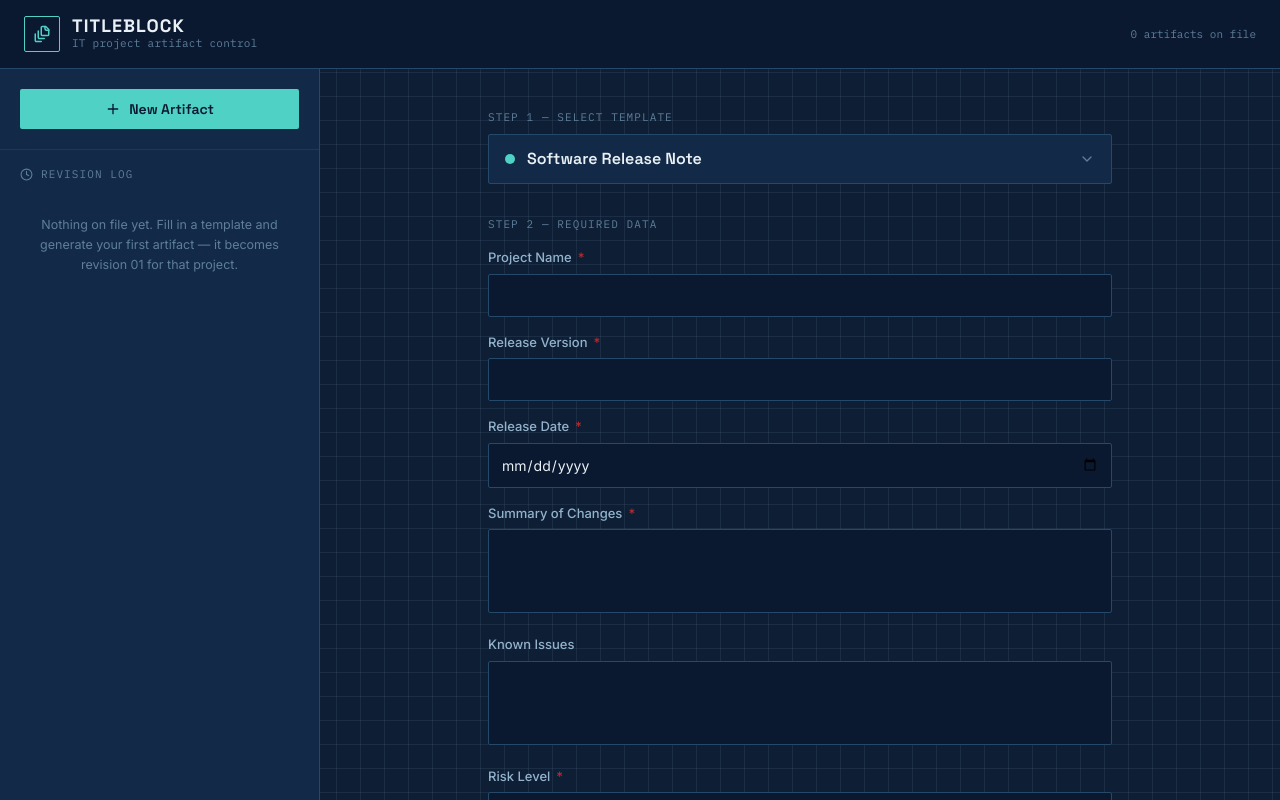
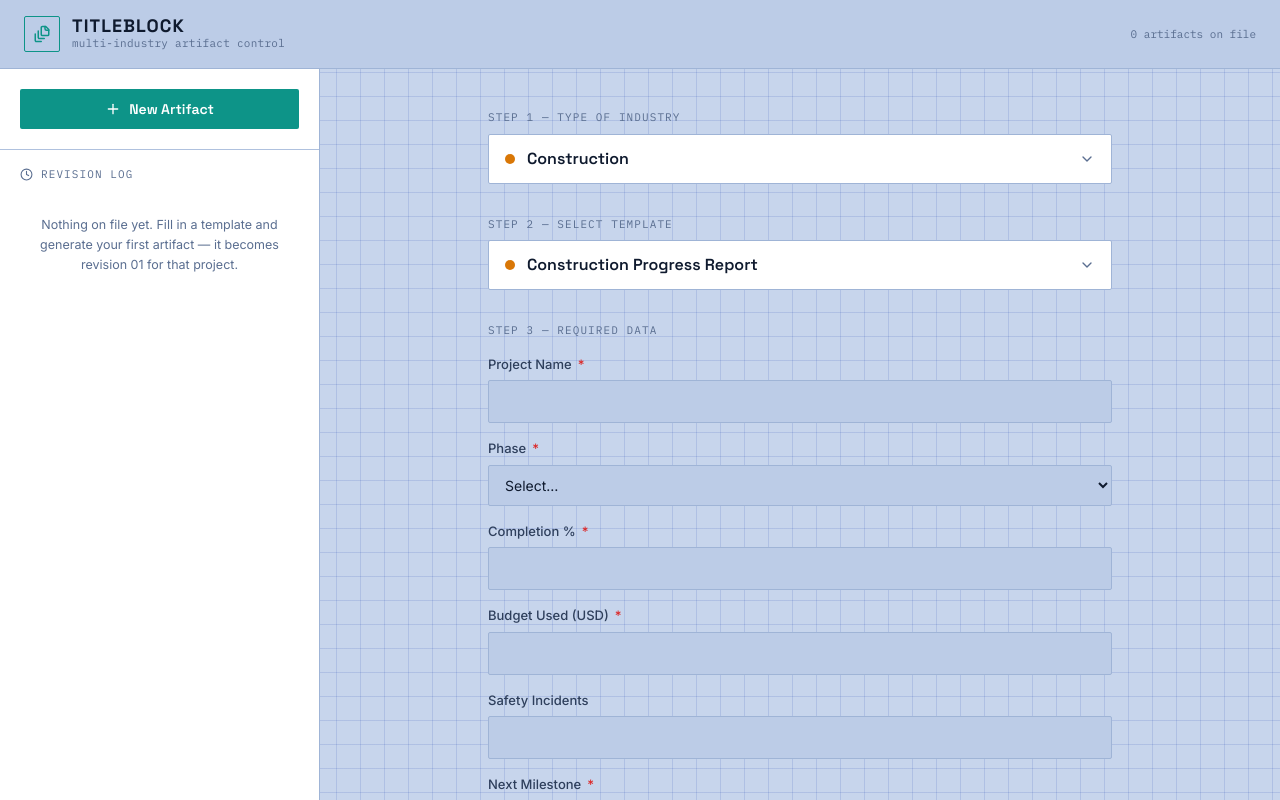
Before and after one commit to jastyramakrishna-stack/titleblock, a React (Vite) app: page / in a window 1280 px wide. Shown: the top 800 px of the page. Built offline with nearby package versions, Linux system fonts and the light colour scheme.

Commit message:
Refactor color palette and add industry templates
Updated color palette and added new industry templates for construction and manufacturing. Adjusted UI elements to reflect new color scheme.

```diff
--- a/src/App.jsx
+++ b/src/App.jsx
@@ -16,30 +16,39 @@ import {
 // Palette / type tokens — blueprint / drafting-table theme
 // ---------------------------------------------------------------------------
 const C = {
-  bg: "#0E1F35",
-  panel: "#122A47",
-  panelAlt: "#0A1830",
-  gridLine: "rgba(143,176,204,0.10)",
-  border: "#25496B",
-  borderSoft: "#1C3B58",
-  text: "#EAF1F6",
-  textDim: "#93B3CC",
-  textFaint: "#5E7E99",
-  teal: "#4FD1C5",
-  stamp: "#C1272D",
-  amber: "#D9A62E",
-  violet: "#9B7FD4",
-  green: "#5FB489",
-  steel: "#6C8CBF",
+  bg: "#C7D5EC",
+  panel: "#FFFFFF",
+  panelAlt: "#BCCCE7",
+  gridLine: "rgba(30,64,175,0.14)",
+  border: "#9FB4D6",
+  borderSoft: "#AFC1DE",
+  text: "#0F1A2E",
+  textDim: "#2E3F5C",
+  textFaint: "#5A6E90",
+  teal: "#0D9488",
+  stamp: "#DC2626",
+  amber: "#D97706",
+  violet: "#7C3AED",
+  green: "#15803D",
+  steel: "#2563EB",
+  onAccent: "#FFFFFF",
 };
 
 const FONT_DISPLAY = "'Space Grotesk', sans-serif";
 const FONT_MONO = "'IBM Plex Mono', monospace";
 const FONT_BODY = "'Inter', sans-serif";
 
+const INDUSTRIES = [
+  { id: "construction", label: "Construction", color: C.amber },
+  { id: "manufacturing", label: "Manufacturing", color: C.steel },
+  { id: "software", label: "Software / IT", color: C.teal },
+  { id: "pharmacy", label: "Pharmacy", color: C.violet },
+];
+
 const TEMPLATES = [
   {
     id: "software",
+    industry: "software",
     label: "Software Release Note",
     color: C.teal,
     fields: [
@@ -60,6 +69,7 @@ const TEMPLATES = [
   },
   {
     id: "sprint",
+    industry: "software",
     label: "Sprint Status Report",
     color: C.amber,
     fields: [
@@ -81,6 +91,7 @@ const TEMPLATES = [
   },
   {
     id: "design",
+    industry: "software",
     label: "Technical Design Document",
     color: C.violet,
     fields: [
@@ -101,6 +112,7 @@ const TEMPLATES = [
   },
   {
     id: "incident",
+    industry: "software",
     label: "Incident / Bug Report",
     color: C.stamp,
     fields: [
@@ -127,6 +139,7 @@ const TEMPLATES = [
   },
   {
     id: "sow",
+    industry: "software",
     label: "Statement of Work (SOW)",
     color: C.steel,
     fields: [
@@ -148,6 +161,128 @@ const TEMPLATES = [
       },
     ],
   },
+  {
+    id: "constructionProgress",
+    industry: "construction",
+    label: "Construction Progress Report",
+    color: C.amber,
+    fields: [
+      { id: "projectName", label: "Project Name", type: "text", required: true },
+      {
+        id: "phase",
+        label: "Phase",
+        type: "select",
+        required: true,
+        options: ["Site Prep", "Foundation", "Framing", "MEP", "Finishing", "Closeout"],
+      },
+      { id: "completion", label: "Completion %", type: "number", required: true },
+      { id: "budgetUsed", label: "Budget Used (USD)", type: "number", required: true },
+      { id: "incidents", label: "Safety Incidents", type: "number", required: false },
+      { id: "milestone", label: "Next Milestone", type: "text", required: true },
+    ],
+  },
+  {
+    id: "siteSafety",
+    industry: "construction",
+    label: "Site Safety Report",
+    color: C.stamp,
+    fields: [
+      { id: "projectName", label: "Project Name", type: "text", required: true },
+      { id: "inspectionDate", label: "Inspection Date", type: "date", required: true },
+      { id: "inspector", label: "Inspector", type: "text", required: true },
+      { id: "incidentsReported", label: "Incidents Reported", type: "textarea", required: true },
+      { id: "correctiveActions", label: "Corrective Actions", type: "textarea", required: false },
+      {
+        id: "complianceStatus",
+        label: "Compliance Status",
+        type: "select",
+        required: true,
+        options: ["Compliant", "Non-Compliant", "Under Review"],
+      },
+    ],
+  },
+  {
+    id: "productionRun",
+    industry: "manufacturing",
+    label: "Production Run Report",
+    color: C.steel,
+    fields: [
+      { id: "projectName", label: "Line / Product Name", type: "text", required: true },
+      { id: "runDate", label: "Run Date", type: "date", required: true },
+      { id: "unitsProduced", label: "Units Produced", type: "number", required: true },
+      { id: "defectRate", label: "Defect Rate (%)", type: "number", required: true },
+      { id: "downtime", label: "Downtime (hrs)", type: "number", required: false },
+      { id: "supervisor", label: "Shift Supervisor", type: "text", required: true },
+      {
+        id: "status",
+        label: "Status",
+        type: "select",
+        required: true,
+        options: ["Completed", "In Progress", "Delayed"],
+      },
+    ],
+  },
+  {
+    id: "qualityInspection",
+    industry: "manufacturing",
+    label: "Quality Inspection Report",
+    color: C.violet,
+    fields: [
+      { id: "projectName", label: "Product / Batch", type: "text", required: true },
+      { id: "inspectionDate", label: "Inspection Date", type: "date", required: true },
+      { id: "inspector", label: "Inspector", type: "text", required: true },
+      { id: "sampleSize", label: "Sample Size", type: "number", required: true },
+      { id: "defectsFound", label: "Defects Found", type: "textarea", required: false },
+      {
+        id: "result",
+        label: "Result",
+        type: "select",
+        required: true,
+        options: ["Pass", "Fail", "Conditional Pass"],
+      },
+    ],
+  },
+  {
+    id: "batchRecord",
+    industry: "pharmacy",
+    label: "Batch Manufacturing Record",
+    color: C.violet,
+    fields: [
+      { id: "projectName", label: "Product Name", type: "text", required: true },
+      { id: "batchNumber", label: "Batch Number", type: "text", required: true },
+      { id: "manufacturingDate", label: "Manufacturing Date", type: "date", required: true },
+      { id: "quantityProduced", label: "Quantity Produced", type: "number", required: true },
+      { id: "qaReviewer", label: "QA Reviewer", type: "text", required: true },
+      { id: "deviationNotes", label: "Deviation Notes", type: "textarea", required: false },
+      {
+        id: "status",
+        label: "Status",
+        type: "select",
+        required: true,
+        options: ["In Process", "Released", "Rejected", "On Hold"],
+      },
+    ],
+  },
+  {
+    id: "regulatoryCompliance",
+    industry: "pharmacy",
+    label: "Regulatory Compliance Report",
+    color: C.stamp,
+    fields: [
+      { id: "projectName", label: "Product / Site", type: "text", required: true },
+      { id: "regulationRef", label: "Regulation Reference", type: "text", required: true },
+      { id: "auditDate", label: "Audit Date", type: "date", required: true },
+      { id: "findings", label: "Findings", type: "textarea", required: true },
+      { id: "correctiveActionPlan", label: "Corrective Action Plan", type: "textarea", required: false },
+      {
+        id: "complianceStatus",
+        label: "Compliance Status",
+        type: "select",
+        required: true,
+        options: ["Compliant", "Minor Findings", "Major Findings", "Non-Compliant"],
+      },
+    ],
+  },
 ];
 
 const templateOf = (id) => TEMPLATES.find((t) => t.id === id);
@@ -156,13 +291,17 @@ const STORAGE_KEY = "pm-artifacts";
 // ---------------------------------------------------------------------------
 
 export default function TitleBlock() {
-  const [templateId, setTemplateId] = useState(TEMPLATES[0].id);
+  const [industryId, setIndustryId] = useState(INDUSTRIES[0].id);
+  const [templateId, setTemplateId] = useState(
+    TEMPLATES.find((t) => t.industry === INDUSTRIES[0].id).id
+  );
   const [formData, setFormData] = useState({});
   const [artifacts, setArtifacts] = useState([]);
   const [loaded, setLoaded] = useState(false);
   const [storageOk, setStorageOk] = useState(true);
   const [viewingId, setViewingId] = useState(null);
   const [showErrors, setShowErrors] = useState(false);
+  const [industryMenuOpen, setIndustryMenuOpen] = useState(false);
   const [templateMenuOpen, setTemplateMenuOpen] = useState(false);
   const [confirmClear, setConfirmClear] = useState(false);
 
@@ -255,7 +394,17 @@ export default function TitleBlock() {
     setShowErrors(false);
   }
 
+  function changeIndustry(id) {
+    setIndustryId(id);
+    const first = TEMPLATES.find((t) => t.industry === id);
+    setTemplateId(first.id);
+    setFormData({});
+    setShowErrors(false);
+  }
+
   function reviseFrom(artifact) {
+    const t = templateOf(artifact.templateId);
+    setIndustryId(t.industry);
     setTemplateId(artifact.templateId);
     setFormData({ ...artifact.data });
     setViewingId(null);
@@ -287,10 +436,10 @@ export default function TitleBlock() {
     >
       <style>{`
         @import url('https://fonts.googleapis.com/css2?family=Space+Grotesk:wght@400;500;600;700&family=IBM+Plex+Mono:wght@400;500;600&family=Inter:wght@400;500;600&display=swap');
-        ::selection { background: ${C.teal}; color: ${C.panelAlt}; }
+        ::selection { background: ${C.teal}; color: ${C.onAccent}; }
         .tb-scroll::-webkit-scrollbar { width: 8px; }
         .tb-scroll::-webkit-scrollbar-thumb { background: ${C.borderSoft}; border-radius: 4px; }
-        .tb-input:focus { outline: none; border-color: ${C.teal} !important; box-shadow: 0 0 0 3px rgba(79,209,197,0.15); }
+        .tb-input:focus { outline: none; border-color: ${C.teal} !important; box-shadow: 0 0 0 3px rgba(13,148,136,0.15); }
         .tb-btn-primary:disabled { opacity: 0.4; cursor: not-allowed; }
         @keyframes stampIn { 0% { transform: scale(1.5) rotate(-14deg); opacity: 0; } 100% { transform: scale(1) rotate(-8deg); opacity: 1; } }
       `}</style>
@@ -318,7 +467,7 @@ export default function TitleBlock() {
               style={{ fontFamily: FONT_MONO, color: C.textFaint, fontSize: 11 }}
               className="tracking-wide"
             >
-              IT project artifact control
+              multi-industry artifact control
             </div>
           </div>
         </div>
@@ -342,7 +491,7 @@ export default function TitleBlock() {
               className="w-full flex items-center justify-center gap-2 py-2.5 rounded-sm font-medium text-sm transition"
               style={{
                 background: C.teal,
-                color: C.panelAlt,
+                color: C.onAccent,
                 fontFamily: FONT_DISPLAY,
                 fontWeight: 600,
               }}
@@ -434,7 +583,7 @@ export default function TitleBlock() {
                   <button
                     onClick={clearAll}
                     className="flex-1 py-2 rounded-sm text-xs"
-                    style={{ background: C.stamp, color: C.text, fontFamily: FONT_MONO }}
+                    style={{ background: C.stamp, color: C.onAccent, fontFamily: FONT_MONO }}
                   >
                     confirm clear
                   </button>
@@ -463,6 +612,10 @@ export default function TitleBlock() {
             />
           ) : (
             <FormView
+              industryId={industryId}
+              setIndustryId={changeIndustry}
+              industryMenuOpen={industryMenuOpen}
+              setIndustryMenuOpen={setIndustryMenuOpen}
               template={template}
               templateId={templateId}
               setTemplateId={(id) => {
@@ -491,6 +644,10 @@ export default function TitleBlock() {
 // Form (create) view
 // ---------------------------------------------------------------------------
 function FormView({
+  industryId,
+  setIndustryId,
+  industryMenuOpen,
+  setIndustryMenuOpen,
   template,
   templateId,
   setTemplateId,
@@ -505,11 +662,60 @@ function FormView({
   setTemplateMenuOpen,
 }) {
   const missingIds = new Set(missingFields.map((f) => f.id));
+  const industry = INDUSTRIES.find((i) => i.id === industryId);
+  const templatesInIndustry = TEMPLATES.filter((t) => t.industry === industryId);
 
   return (
     <div className="max-w-2xl mx-auto px-6 py-10">
       <div style={{ fontFamily: FONT_MONO, color: C.textFaint, fontSize: 11 }} className="uppercase tracking-widest mb-2">
-        Step 1 — select template
+        Step 1 — type of industry
+      </div>
+
+      {/* Industry dropdown */}
+      <div className="relative mb-8">
+        <button
+          onClick={() => setIndustryMenuOpen(!industryMenuOpen)}
+          className="w-full flex items-center justify-between px-4 py-3 rounded-sm"
+          style={{ background: C.panel, border: `1px solid ${C.border}` }}
+        >
+          <div className="flex items-center gap-3">
+            <span className="w-2.5 h-2.5 rounded-full" style={{ background: industry.color }} />
+            <span style={{ fontFamily: FONT_DISPLAY, fontWeight: 600 }}>{industry.label}</span>
+          </div>
+          <ChevronDown
+            size={16}
+            color={C.textFaint}
+            style={{ transform: industryMenuOpen ? "rotate(180deg)" : "none", transition: "transform 0.15s" }}
+          />
+        </button>
+        {industryMenuOpen && (
+          <ul
+            className="absolute z-10 w-full mt-1 rounded-sm overflow-hidden"
+            style={{ background: C.panel, border: `1px solid ${C.border}` }}
+          >
+            {INDUSTRIES.map((i) => (
+              <li key={i.id}>
+                <button
+                  onClick={() => {
+                    setIndustryId(i.id);
+                    setIndustryMenuOpen(false);
+                  }}
+                  className="w-full flex items-center gap-3 px-4 py-2.5 text-left"
+                  style={{
+                    background: i.id === industryId ? C.panelAlt : "transparent",
+                  }}
+                >
+                  <span className="w-2 h-2 rounded-full" style={{ background: i.color }} />
+                  <span style={{ fontFamily: FONT_BODY, fontSize: 14 }}>{i.label}</span>
+                </button>
+              </li>
+            ))}
+          </ul>
+        )}
+      </div>
+
+      <div style={{ fontFamily: FONT_MONO, color: C.textFaint, fontSize: 11 }} className="uppercase tracking-widest mb-2">
+        Step 2 — select template
       </div>
 
       {/* Template dropdown */}
@@ -534,7 +740,7 @@ function FormView({
             className="absolute z-10 w-full mt-1 rounded-sm overflow-hidden"
             style={{ background: C.panel, border: `1px solid ${C.border}` }}
           >
-            {TEMPLATES.map((t) => (
+            {templatesInIndustry.map((t) => (
               <li key={t.id}>
                 <button
                   onClick={() => {
@@ -559,7 +765,7 @@ function FormView({
         <button
           onClick={onJumpPrev}
           className="w-full flex items-center gap-2 px-4 py-2.5 mb-6 rounded-sm text-left"
-          style={{ background: "rgba(79,209,197,0.08)", border: `1px dashed ${C.teal}` }}
+          style={{ background: "rgba(13,148,136,0.08)", border: `1px dashed ${C.teal}` }}
         >
           <Link2 size={14} color={C.teal} />
           <span style={{ fontFamily: FONT_MONO, fontSize: 12, color: C.teal }}>
@@ -570,7 +776,7 @@ function FormView({
       )}
 
       <div style={{ fontFamily: FONT_MONO, color: C.textFaint, fontSize: 11 }} className="uppercase tracking-widest mb-4">
-        Step 2 — required data
+        Step 3 — required data
       </div>
 
       <div className="flex flex-col gap-4 mb-8">
@@ -604,7 +810,7 @@ function FormView({
           className="tb-btn-primary flex items-center gap-2 px-5 py-2.5 rounded-sm"
           style={{
             background: C.teal,
-            color: C.panelAlt,
+            color: C.onAccent,
             fontFamily: FONT_DISPLAY,
             fontWeight: 600,
             fontSize: 14,
@@ -686,7 +892,7 @@ function ArtifactView({ artifact, artifacts, onBack, onJump, onRevise }) {
         <button
           onClick={() => onJump(prev.id)}
           className="w-full flex items-center gap-2 px-4 py-2.5 mb-4 rounded-sm text-left"
-          style={{ background: "rgba(79,209,197,0.08)", border: `1px dashed ${C.teal}` }}
+          style={{ background: "rgba(13,148,136,0.08)", border: `1px dashed ${C.teal}` }}
         >
           <Link2 size={14} color={C.teal} />
           <span style={{ fontFamily: FONT_MONO, fontSize: 12, color: C.teal }}>
```
